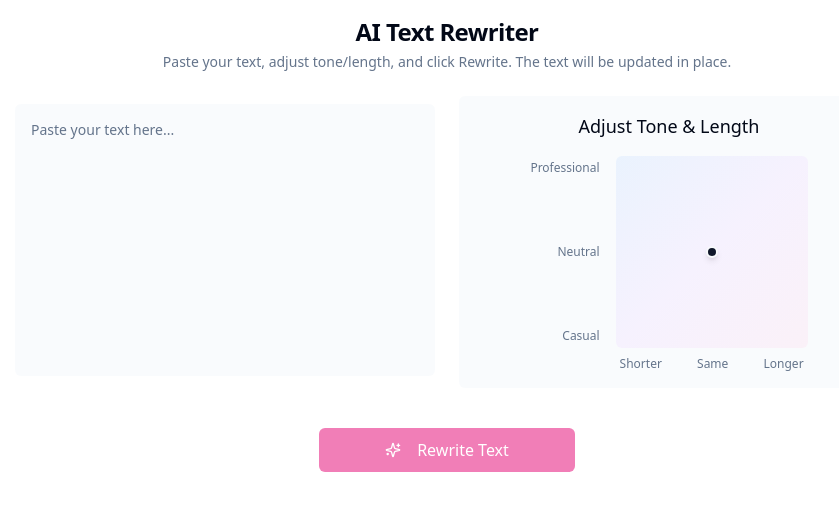
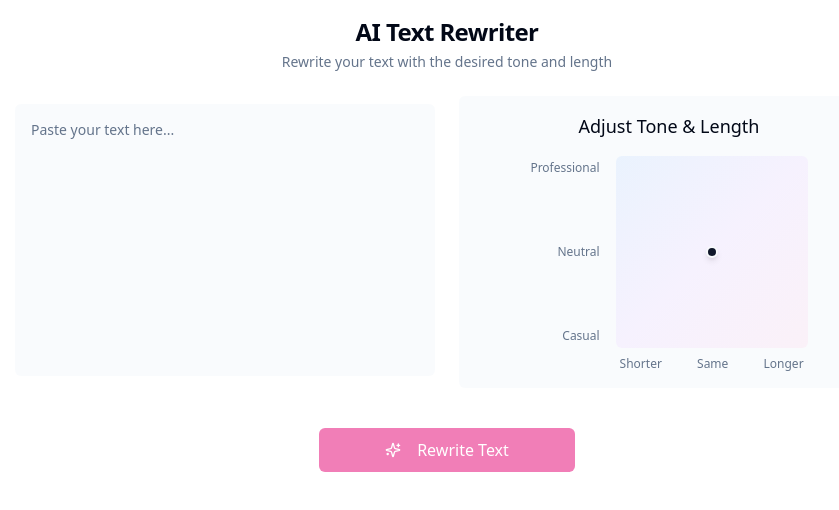
Before and after one commit to wwwillchen/vibe-text, a React (Vite) app: page / in a window 1280 px wide. Shown: the top 510 px of the page, without its empty margins (193-1032 px from the left). Built offline with nearby package versions, Linux system fonts and the light colour scheme.

Commit message:
Updated src/components/TextRewriter.tsx

```diff
--- a/src/components/TextRewriter.tsx
+++ b/src/components/TextRewriter.tsx
@@ -53,7 +53,7 @@ const TextRewriter: React.FC = () => {
       <div className="text-center">
         <h1 className="text-2xl font-semibold tracking-tight mb-1">AI Text Rewriter</h1>
         <p className="text-sm text-muted-foreground">
-          Paste your text, adjust tone/length, and click Rewrite. The text will be updated in place.
+          Rewrite your text with the desired tone and length
         </p>
       </div>
 
```
